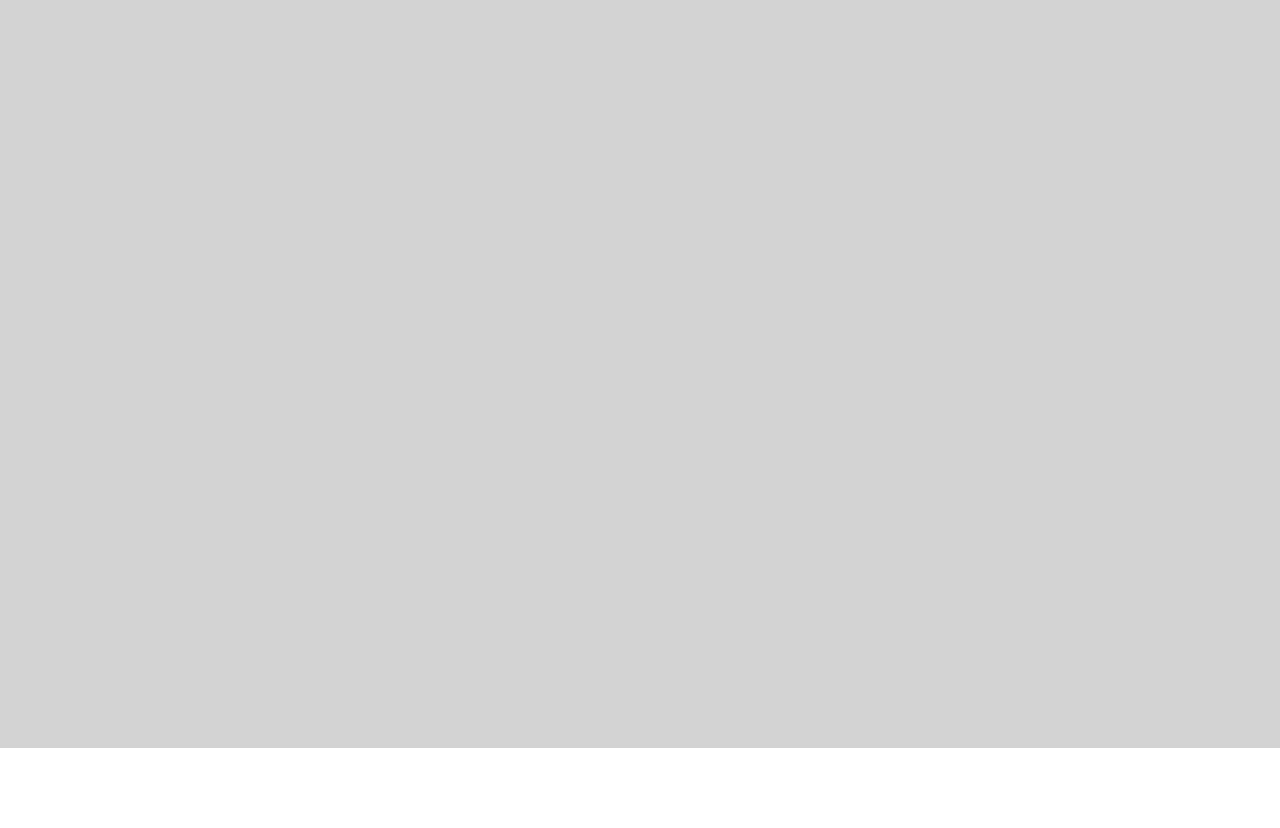
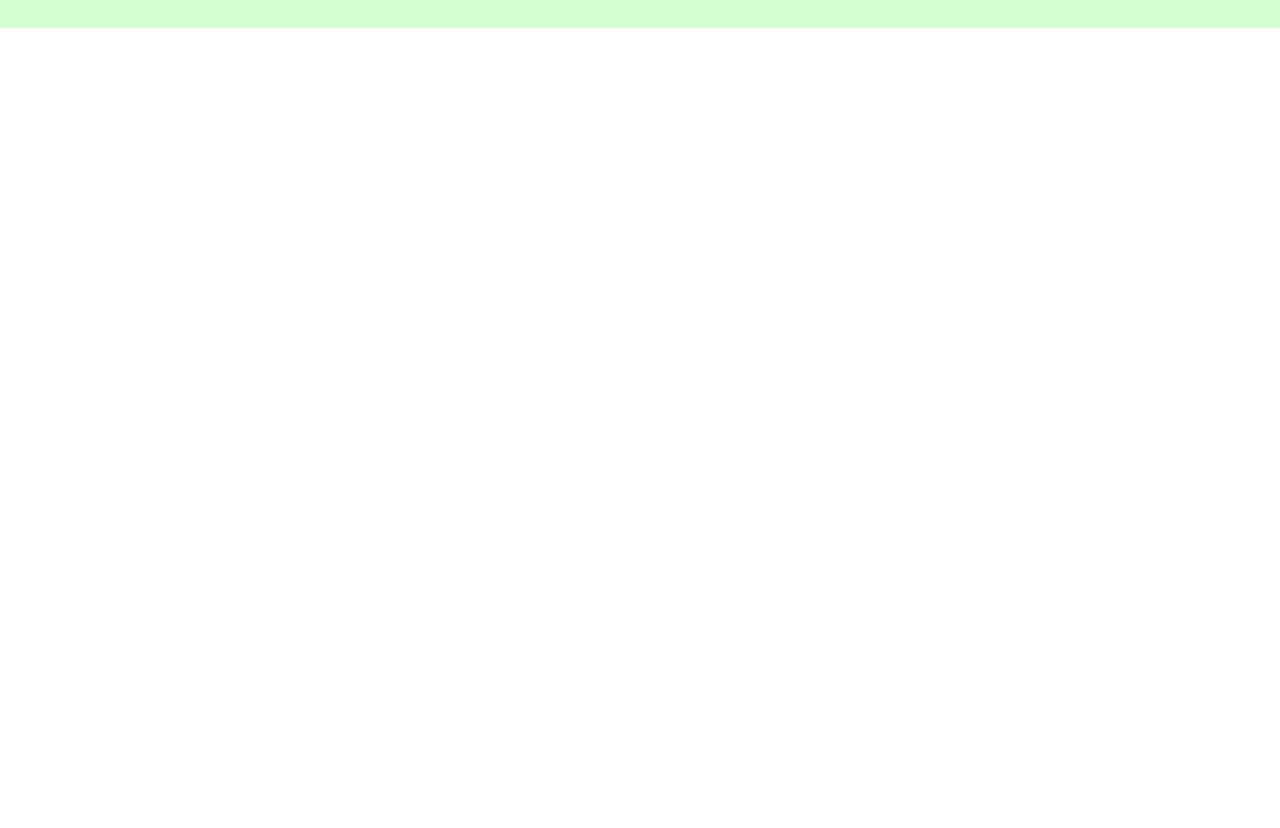
Before and after one commit to taikun24sub/animator, a plain HTML site: page index.html in a window 1280 px wide. Shown: the part 52-880 px from the top of the page. After the commit the page ends 800 px from the top, so only its background shows below. Drawn offline with Linux system fonts and the light colour scheme.

Commit message:
Update index.html

```diff
--- a/index.html
+++ b/index.html
@@ -12,15 +12,15 @@
       body{
         width:100%;
         height:100%;
-        overflow:hidden;
+        overflow:clip;
         margin: 0px 0px;
       }
       .tools{
-        height:10%;height:100%;
-        background-color:lightgray;
+        height:10%;width:100%;
+        background-color:#d3ffd1;
       }
       .main{
-        height:90%;height:100%;
+        height:90%;width:100%;
       }
     </style>
   </body>
```
